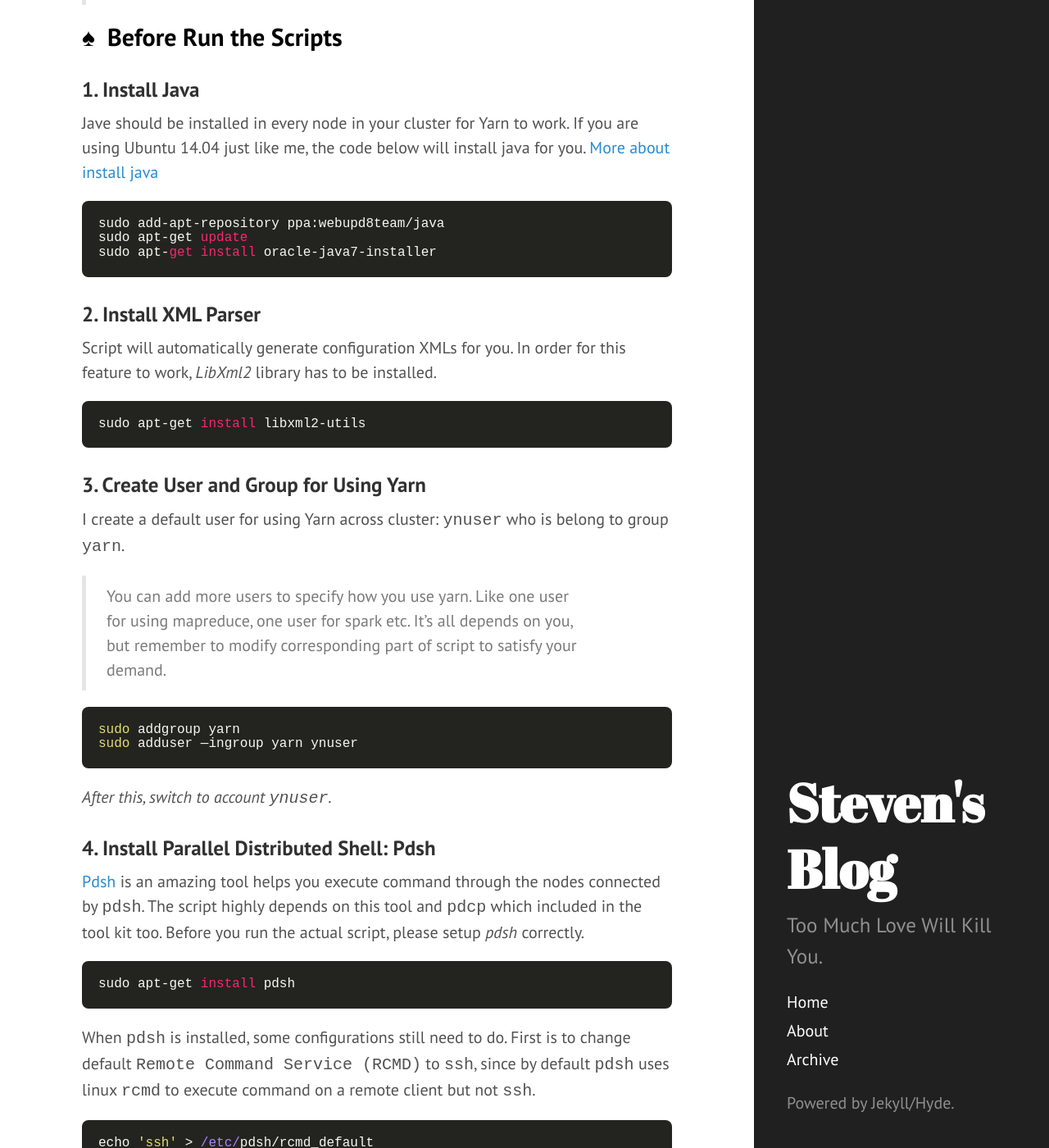
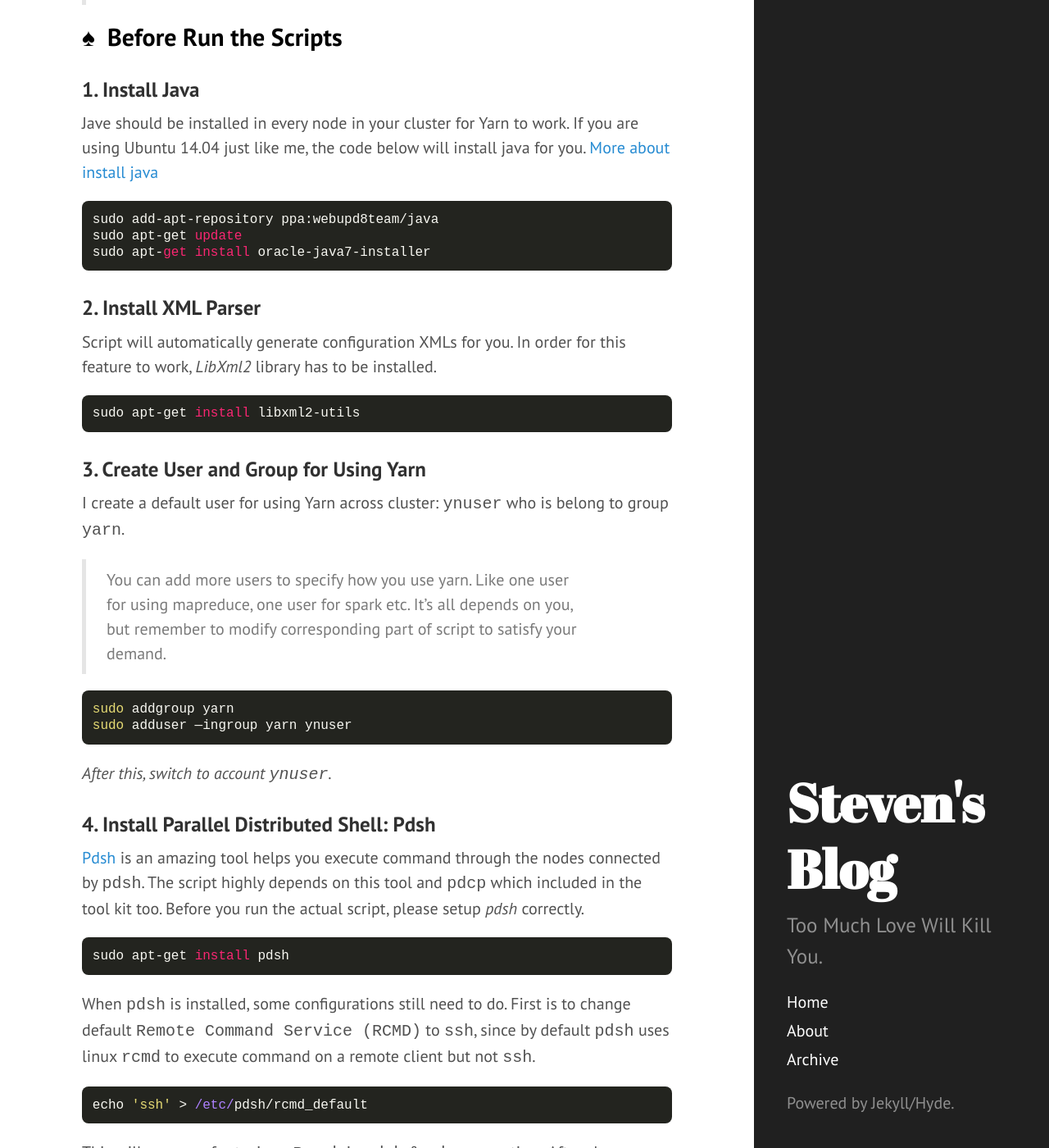
Before and after one commit to legatoo/legatoo.github.io, a Jekyll site: the page built from index.html, in a window 1280 px wide and 1400 px high, scrolled down 724 px. Shown: the whole window at 82% size. Built offline with Jekyll 4.4.1, drawn with Linux system fonts in a browser that asks for light colours; Markdown is read by kramdown in place of the engine named in the settings; the list of posts is cut into pages by our own code.

```diff
--- a/lib/highlight/styles/monokai_sublime.css
+++ b/lib/highlight/styles/monokai_sublime.css
@@ -7,14 +7,13 @@
 .hljs {
   display: block;
   overflow-x: auto;
-  padding: 0.5em;
+  padding: 0.8em;
   background: #23241f;
   border-radius: 8px;
   -webkit-text-size-adjust: none;
-  max-width: 38rem;
+  /*max-width: 38rem;*/
   font-size: 0.8rem;
-  padding: 1rem;
-  line-height: 1.1;
+  line-height: 1rem;
 }
 
 .hljs,
```
